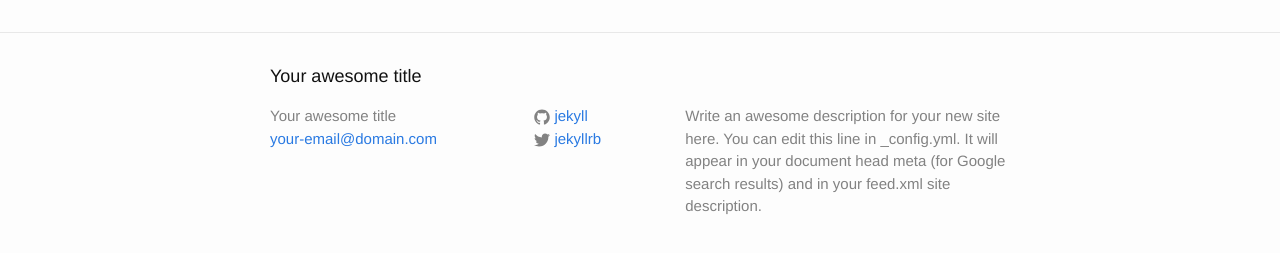
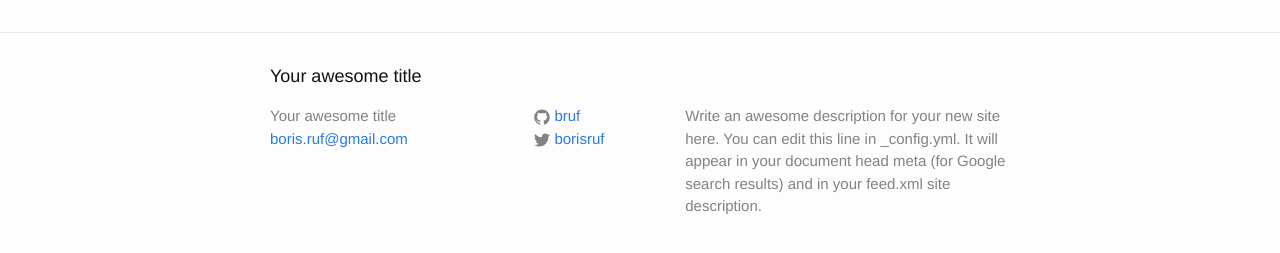
Before and after one commit to bruf/bruf.github.io, a Jekyll site: the page built from index.html, in a window 1280 px wide. Shown: the part 264-517 px from the top of the page. Built offline with Jekyll 4.4.1, drawn with Linux system fonts in a browser that asks for light colours.

Commit message:
Added mail and social accounts

```diff
--- a/_config.yml
+++ b/_config.yml
@@ -7,15 +7,15 @@
 
 # Site settings
 title: Your awesome title
-email: your-email@domain.com
+email: boris.ruf@gmail.com
 description: > # this means to ignore newlines until "baseurl:"
   Write an awesome description for your new site here. You can edit this
   line in _config.yml. It will appear in your document head meta (for
   Google search results) and in your feed.xml site description.
 baseurl: "" # the subpath of your site, e.g. /blog
-url: "http://yourdomain.com" # the base hostname & protocol for your site
-twitter_username: jekyllrb
-github_username:  jekyll
+url: "https://boinsi.de" # the base hostname & protocol for your site
+twitter_username: borisruf
+github_username:  bruf
 
 # Build settings
 markdown: kramdown
```
